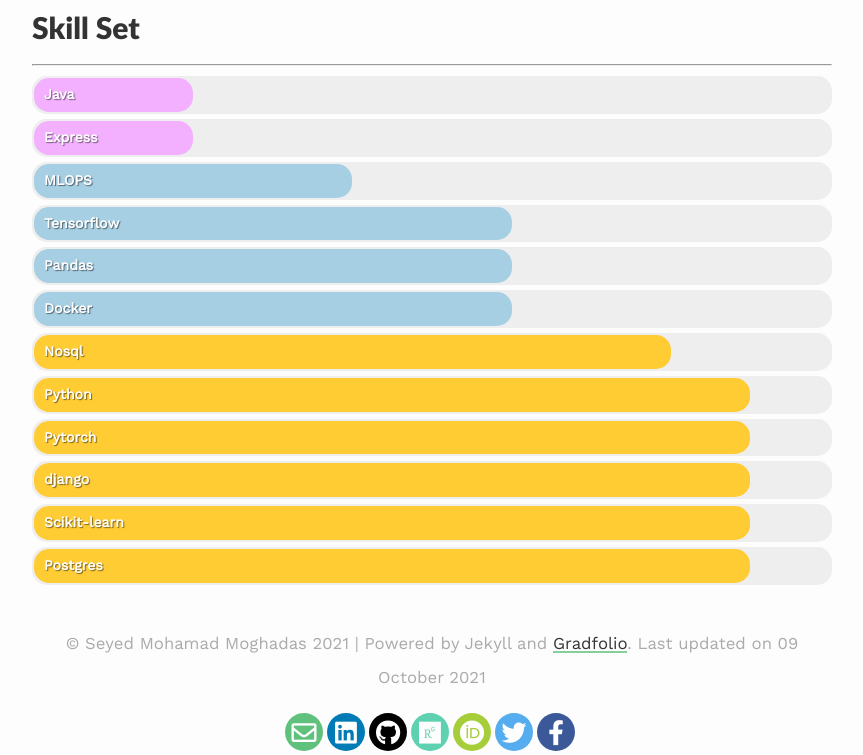
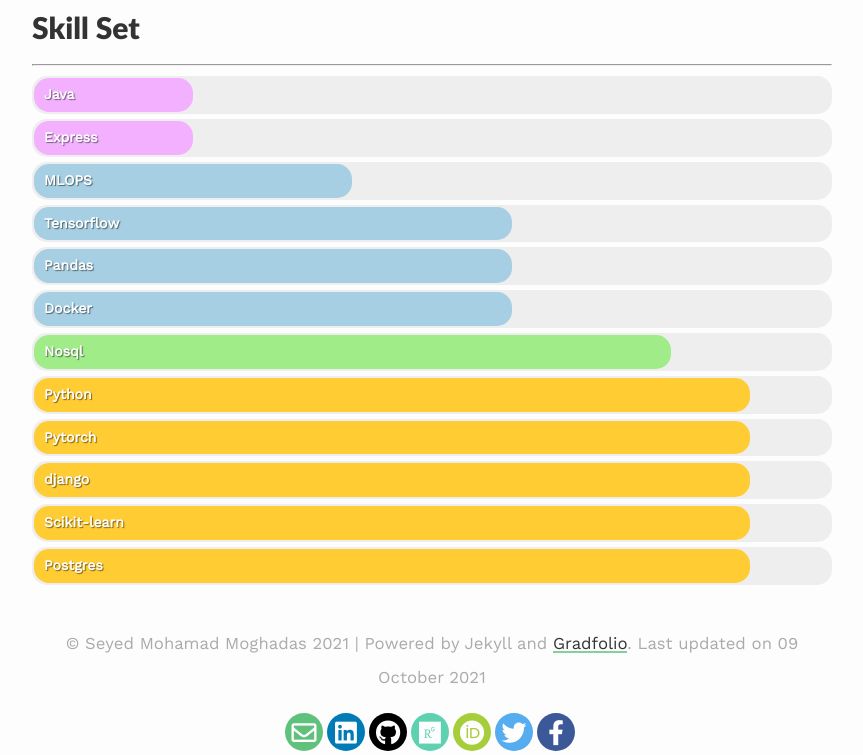
Before and after one commit to moghadas76/moghadas76.github.io, a Jekyll site: the page built from index.md, in a window 1280 px wide. Shown: the part 806-1561 px from the top of the page, without its empty margins (208-1071 px from the left). Built offline with Jekyll 4.4.1, drawn with Linux system fonts in a browser that asks for light colours; nearby versions of some CDN libraries.

Commit message:
Add index2

```diff
--- a/assets/css/_sass/style.scss
+++ b/assets/css/_sass/style.scss
@@ -225,6 +225,9 @@ blockquote {
   .bar.front::before{
     background-color: #ffcc33;
   }
+  .bar.bar.advanced::before{
+    background-color: #a0ec89;
+  }
   .bar.back::before{
     background-color: #a6cfe3;
   }
```
